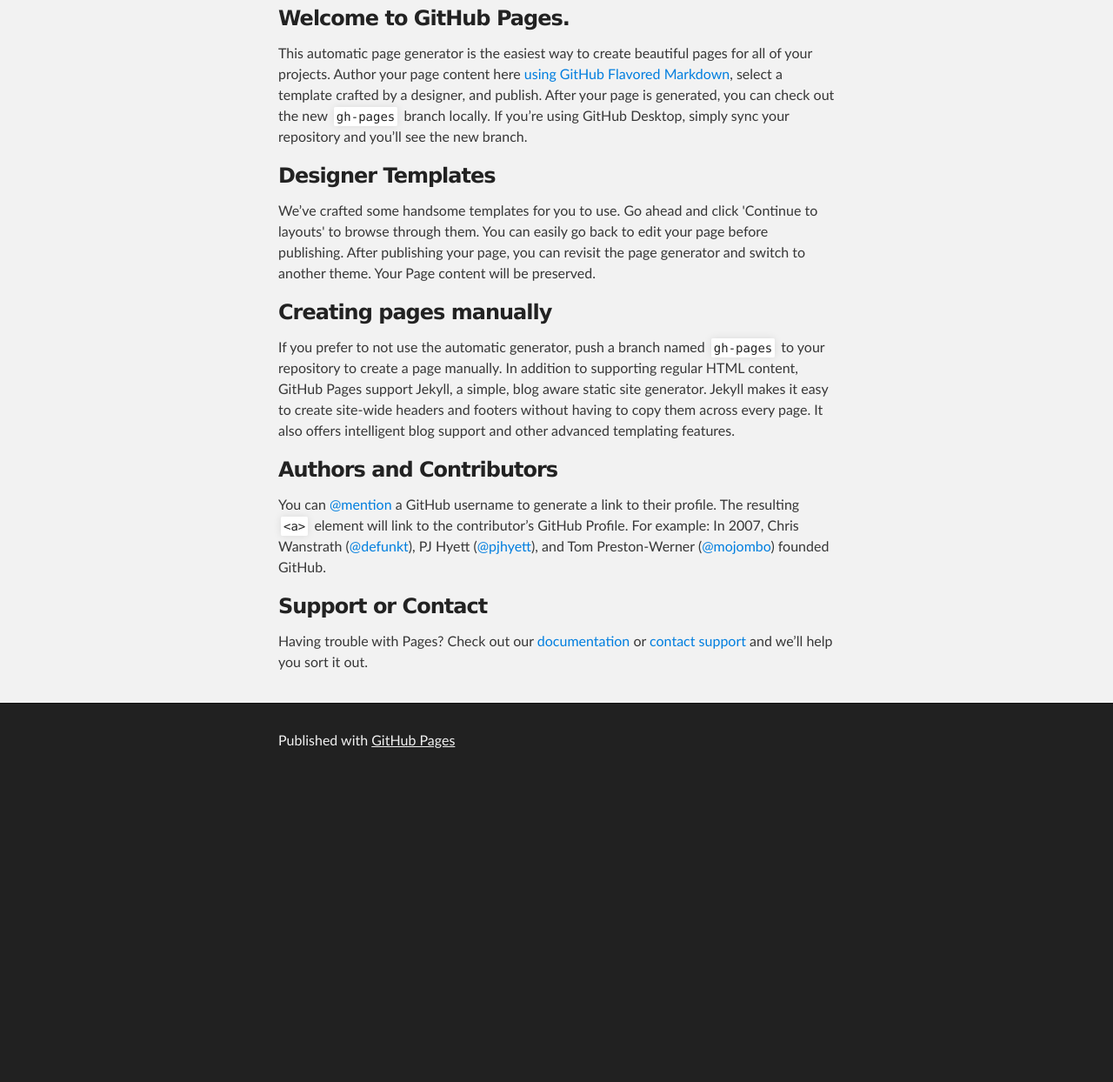
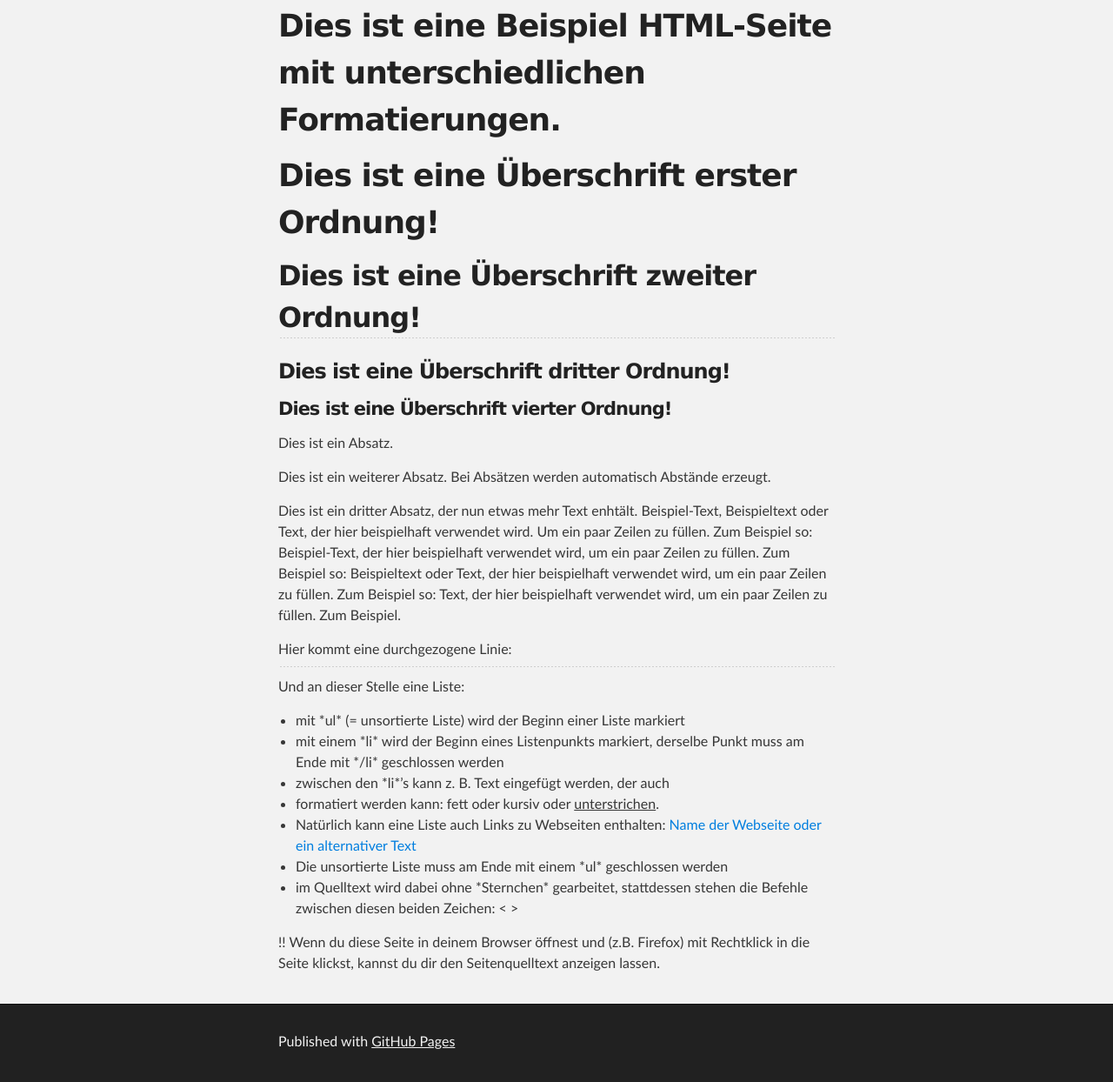
Before and after one commit to SuMO-UHH/SuMO-UHH.github.io, a plain HTML site: page index.html in a window 1280 px wide. Shown: the part 284-1528 px from the top of the page at 87% size. Before the commit the page ends 1182 px from the top, so only its background shows below. Drawn offline with Linux system fonts and the light colour scheme.

Commit message:
Update index.html

```diff
--- a/index.html
+++ b/index.html
@@ -27,30 +27,33 @@
     <!-- MAIN CONTENT -->
     <div id="main_content_wrap" class="outer">
       <section id="main_content" class="inner">
-        <h3>
-<a id="welcome-to-github-pages" class="anchor" href="#welcome-to-github-pages" aria-hidden="true"><span class="octicon octicon-link"></span></a>Welcome to GitHub Pages.</h3>
+<h1>Dies ist eine Beispiel HTML-Seite mit unterschiedlichen Formatierungen.</h1>
 
-<p>This automatic page generator is the easiest way to create beautiful pages for all of your projects. Author your page content here <a href="https://guides.github.com/features/mastering-markdown/">using GitHub Flavored Markdown</a>, select a template crafted by a designer, and publish. After your page is generated, you can check out the new <code>gh-pages</code> branch locally. If you’re using GitHub Desktop, simply sync your repository and you’ll see the new branch.</p>
+<h1>Dies ist eine Überschrift erster Ordnung!</h1>
+<h2>Dies ist eine Überschrift zweiter Ordnung!</h2>
+<h3>Dies ist eine Überschrift dritter Ordnung!</h3>
+<h4>Dies ist eine Überschrift vierter Ordnung!</h1>
 
-<h3>
-<a id="designer-templates" class="anchor" href="#designer-templates" aria-hidden="true"><span class="octicon octicon-link"></span></a>Designer Templates</h3>
+<p>Dies ist ein Absatz.</p>
+<p>Dies ist ein weiterer Absatz. Bei Absätzen werden automatisch Abstände erzeugt.</p>
+<p>Dies ist ein dritter Absatz, der nun etwas mehr Text enhtält. Beispiel-Text, Beispieltext oder Text, der hier beispielhaft verwendet wird. Um ein paar Zeilen zu füllen. Zum Beispiel so: Beispiel-Text, der hier beispielhaft verwendet wird, um ein paar Zeilen zu füllen. Zum Beispiel so: Beispieltext oder Text, der hier beispielhaft verwendet wird, um ein paar Zeilen zu füllen. Zum Beispiel so: Text, der hier beispielhaft verwendet wird, um ein paar Zeilen zu füllen. Zum Beispiel.</p>
 
-<p>We’ve crafted some handsome templates for you to use. Go ahead and click 'Continue to layouts' to browse through them. You can easily go back to edit your page before publishing. After publishing your page, you can revisit the page generator and switch to another theme. Your Page content will be preserved.</p>
+Hier kommt eine durchgezogene Linie:
+<hr>
 
-<h3>
-<a id="creating-pages-manually" class="anchor" href="#creating-pages-manually" aria-hidden="true"><span class="octicon octicon-link"></span></a>Creating pages manually</h3>
+<p>Und an dieser Stelle eine Liste:</p>
 
-<p>If you prefer to not use the automatic generator, push a branch named <code>gh-pages</code> to your repository to create a page manually. In addition to supporting regular HTML content, GitHub Pages support Jekyll, a simple, blog aware static site generator. Jekyll makes it easy to create site-wide headers and footers without having to copy them across every page. It also offers intelligent blog support and other advanced templating features.</p>
+<ul>
+<li>mit *ul* (= unsortierte Liste) wird der Beginn einer Liste markiert</li>
+<li>mit einem *li* wird der Beginn eines Listenpunkts markiert, derselbe Punkt muss am Ende mit */li* geschlossen werden
+<li>zwischen den *li*’s kann z. B. Text eingefügt werden, der auch</li>
+<li>formatiert werden kann: <b>fett</b> oder <i>kursiv</i> oder <u>unterstrichen</u>.</li>
+<li>Natürlich kann eine Liste auch Links zu Webseiten enthalten: <a href=„http://www.sumo.uni-hamburg.de/>Name der Webseite oder ein alternativer Text</a></li>
+<li>Die unsortierte Liste muss am Ende mit einem *ul* geschlossen werden</li>
+<li>im Quelltext wird dabei ohne *Sternchen* gearbeitet, stattdessen stehen die Befehle zwischen diesen beiden Zeichen: <  ></li>
+</ul>
 
-<h3>
-<a id="authors-and-contributors" class="anchor" href="#authors-and-contributors" aria-hidden="true"><span class="octicon octicon-link"></span></a>Authors and Contributors</h3>
-
-<p>You can <a href="https://github.com/blog/821" class="user-mention">@mention</a> a GitHub username to generate a link to their profile. The resulting <code>&lt;a&gt;</code> element will link to the contributor’s GitHub Profile. For example: In 2007, Chris Wanstrath (<a href="https://github.com/defunkt" class="user-mention">@defunkt</a>), PJ Hyett (<a href="https://github.com/pjhyett" class="user-mention">@pjhyett</a>), and Tom Preston-Werner (<a href="https://github.com/mojombo" class="user-mention">@mojombo</a>) founded GitHub.</p>
-
-<h3>
-<a id="support-or-contact" class="anchor" href="#support-or-contact" aria-hidden="true"><span class="octicon octicon-link"></span></a>Support or Contact</h3>
-
-<p>Having trouble with Pages? Check out our <a href="https://help.github.com/pages">documentation</a> or <a href="https://github.com/contact">contact support</a> and we’ll help you sort it out.</p>
+<p>!! Wenn du diese Seite in deinem Browser öffnest und (z.B. Firefox) mit Rechtklick in die Seite klickst, kannst du dir den Seitenquelltext anzeigen lassen.<p>
       </section>
     </div>
 
```
